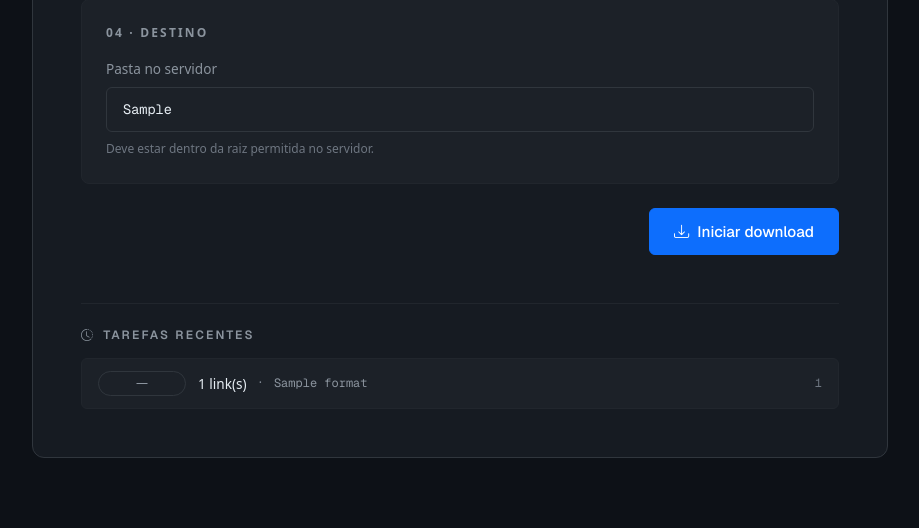
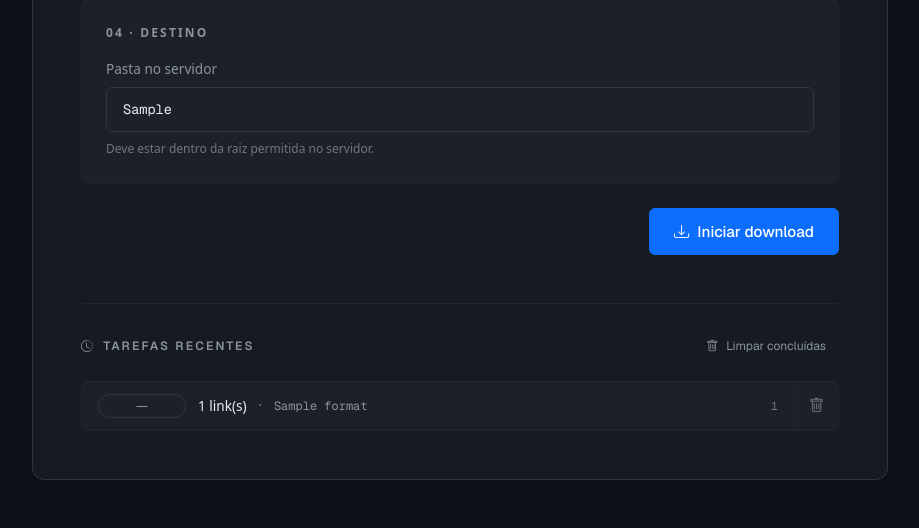
Before and after one commit to guilherme1985/video_downloader, a Flask app: template templates/index.html in a window 1280 px wide. Shown: the part 1048-1576 px from the top of the page, without its empty margins (180-1099 px from the left). Before the commit the page ends 1506 px from the top, so only its background shows below. Run offline with Flask 3, Linux system fonts and the light colour scheme; the template is opened without the code that fills it: most values are stand-ins (such as "Sample title", 1, 10 or a date in 2020); parts of the project's set-up code (start-up, migrations or seed data) failed here and were passed over.

Commit message:
Update v2.1.2 inclusao de limpeza de registros

```diff
--- a/app.py
+++ b/app.py
@@ -462,6 +462,38 @@ def api_cancel(job_id):
     return jsonify({"ok": True})
 
 
+@app.route("/api/jobs/<job_id>", methods=["DELETE"])
+def api_delete_job(job_id):
+    """Apaga um job individual. Recusa se ainda estiver em execução."""
+    with jobs_lock:
+        live = jobs.get(job_id)
+        if live is not None and live.get("running"):
+            return jsonify({
+                "ok": False,
+                "error": "still_running",
+                "message": "Cancele a tarefa antes de remover.",
+            }), 409
+        # Remove da memória se estiver lá
+        jobs.pop(job_id, None)
+
+    deleted = store.delete_job(job_id)
+    if not deleted:
+        return jsonify({"ok": False, "error": "not_found"}), 404
+    return jsonify({"ok": True})
+
+
+@app.route("/api/jobs", methods=["DELETE"])
+def api_delete_finished():
+    """Apaga todas as tarefas que não estão em execução."""
+    with jobs_lock:
+        # Remove da memória os finalizados
+        finished_ids = [jid for jid, j in jobs.items() if not j.get("running")]
+        for jid in finished_ids:
+            jobs.pop(jid, None)
+    n = store.delete_finished()
+    return jsonify({"ok": True, "deleted": n})
+
+
 @app.errorhandler(413)
 def too_large(_e):
     flash(f"Upload excede o limite de {MAX_UPLOAD_MB} MB.", "danger")
--- a/static/theme.css
+++ b/static/theme.css
@@ -1,5 +1,5 @@
-/*============================================================
- Video Downloader — design system (dark-only, Geist)                                    *
+/* ============================================================
+   Video Downloader — design system (dark-only, Geist)
    ============================================================ */
 
 @import url('https://fonts.googleapis.com/css2?family=Geist:wght@300..700&family=Geist+Mono:wght@400..600&display=swap');
@@ -52,7 +52,7 @@
 }
 
 /* ============================================================
- R eset & base                                                                           *
+   Reset & base
    ============================================================ */
 *, *::before, *::after { box-sizing: border-box; }
 
@@ -78,7 +78,7 @@ code, pre, .mono {
 }
 
 /* ============================================================
- L ayout                                                                                 *
+   Layout
    ============================================================ */
 .wrap {
     max-width: 920px;
@@ -112,7 +112,7 @@ code, pre, .mono {
 }
 
 /* ============================================================
- T ypography                                                                             *
+   Typography
    ============================================================ */
 .eyebrow {
     font-size: var(--fs-xs);
@@ -164,7 +164,7 @@ h5.section-title {
 .small { font-size: var(--fs-sm); }
 
 /* ============================================================
- F orms                                                                                  *
+   Forms
    ============================================================ */
 .field { margin-bottom: var(--sp-5); }
 
@@ -321,7 +321,7 @@ input[type="file"]::file-selector-button:hover {
 }
 
 /* ============================================================
- B uttons                                                                                *
+   Buttons
    ============================================================ */
 .btn,
 .btn-primary,
@@ -384,7 +384,7 @@ input[type="file"]::file-selector-button:hover {
 .btn-ghost:hover { background: var(--bg-soft); color: var(--text); }
 
 /* ============================================================
- P anel (card aninhado)                                                                  *
+   Panel (card aninhado)
    ============================================================ */
 .panel {
     background: var(--bg-soft);
@@ -416,7 +416,7 @@ input[type="file"]::file-selector-button:hover {
 }
 
 /* ============================================================
- P rogress                                                                               *
+   Progress
    ============================================================ */
 .progress-line {
     height: 6px;
@@ -478,7 +478,7 @@ input[type="file"]::file-selector-button:hover {
 }
 
 /* ============================================================
- S tatus badge                                                                           *
+   Status badge
    ============================================================ */
 .status-pill {
     display: inline-flex;
@@ -523,7 +523,7 @@ input[type="file"]::file-selector-button:hover {
 }
 
 /* ============================================================
- L og                                                                                    *
+   Log
    ============================================================ */
 .log {
     background: var(--bg-page);
@@ -558,7 +558,7 @@ input[type="file"]::file-selector-button:hover {
 .log::-webkit-scrollbar-thumb:hover { background: var(--faint); }
 
 /* ============================================================
- T ables                                                                                 *
+   Tables
    ============================================================ */
 .results-table-wrap {
     border: 1px solid var(--border-soft);
@@ -611,7 +611,7 @@ input[type="file"]::file-selector-button:hover {
 .cell-status  { width: 2.5rem; text-align: center; }
 
 /* ============================================================
- A lerts                                                                                 *
+   Alerts
    ============================================================ */
 .alert {
     padding: var(--sp-3) var(--sp-4);
@@ -645,7 +645,7 @@ input[type="file"]::file-selector-button:hover {
 }
 
 /* ============================================================
- R ecent jobs (home)                                                                     *
+   Recent jobs (home)
    ============================================================ */
 .recent-jobs {
     margin-top: var(--sp-8);
@@ -660,22 +660,29 @@ input[type="file"]::file-selector-button:hover {
 }
 .recent-item {
     display: flex;
-    align-items: center;
-    gap: var(--sp-3);
-    padding: var(--sp-3) var(--sp-4);
+    align-items: stretch;
     background: var(--bg-soft);
     border: 1px solid var(--border-soft);
     border-radius: var(--r-md);
-    text-decoration: none;
-    color: var(--text);
-    font-size: var(--fs-sm);
+    overflow: hidden;
     transition: border-color 0.15s, background 0.15s;
 }
 .recent-item:hover {
     border-color: var(--border);
     background: var(--bg-softer);
+}
+.recent-item-link {
+    flex: 1;
+    display: flex;
+    align-items: center;
+    gap: var(--sp-3);
+    padding: var(--sp-3) var(--sp-4);
+    text-decoration: none;
     color: var(--text);
+    font-size: var(--fs-sm);
+    min-width: 0;
 }
+.recent-item-link:hover { color: var(--text); }
 .recent-item .pill {
     font-size: var(--fs-xs);
     padding: 2px var(--sp-2);
@@ -700,8 +707,49 @@ input[type="file"]::file-selector-button:hover {
     font-size: var(--fs-xs);
 }
 
+/* Botão de remover individual */
+.btn-icon-danger {
+    display: flex;
+    align-items: center;
+    justify-content: center;
+    width: 44px;
+    background: transparent;
+    border: none;
+    border-left: 1px solid var(--border-soft);
+    color: var(--faint);
+    cursor: pointer;
+    transition: background 0.15s, color 0.15s;
+    flex-shrink: 0;
+    font-size: var(--fs-md);
+}
+.btn-icon-danger:hover {
+    background: rgba(220, 53, 69, 0.1);
+    color: var(--danger);
+}
+
+/* Botão de texto (Limpar concluídas) */
+.btn-link-muted {
+    display: inline-flex;
+    align-items: center;
+    gap: var(--sp-2);
+    background: transparent;
+    border: 1px solid transparent;
+    color: var(--muted);
+    cursor: pointer;
+    padding: var(--sp-2) var(--sp-3);
+    border-radius: var(--r-sm);
+    font-family: var(--font-sans);
+    font-size: var(--fs-xs);
+    transition: background 0.15s, color 0.15s, border-color 0.15s;
+}
+.btn-link-muted:hover {
+    background: rgba(220, 53, 69, 0.08);
+    color: var(--danger);
+    border-color: rgba(220, 53, 69, 0.2);
+}
+
 /* ============================================================
- J ob meta line (status page)                                                            *
+   Job meta line (status page)
    ============================================================ */
 .job-meta {
     display: flex;
@@ -725,7 +773,7 @@ input[type="file"]::file-selector-button:hover {
 }
 
 /* ============================================================
- U tility                                                                                *
+   Utility
    ============================================================ */
 .d-none { display: none !important; }
 .d-flex { display: flex; }
--- a/templates/index.html
+++ b/templates/index.html
@@ -100,12 +100,20 @@
 
     {% if recent_jobs %}
     <div class="recent-jobs">
-        <h5 class="section-title">
+        <div class="d-flex justify-content-between align-items-center mb-3">
+            <h5 class="section-title" style="margin: 0;">
                 <i class="bi bi-clock-history me-2"></i>Tarefas recentes
             </h5>
-        <div class="recent-list">
+            <button type="button" class="btn-link-muted" onclick="clearFinished()"
+                    title="Remover tarefas concluídas e canceladas">
+                <i class="bi bi-trash"></i>
+                <span>Limpar concluídas</span>
+            </button>
+        </div>
+        <div class="recent-list" id="recent-list">
             {% for j in recent_jobs %}
-                <a class="recent-item"
+                <div class="recent-item" data-job-id="{{ j.id }}">
+                    <a class="recent-item-link"
                        href="{{ url_for('status', job_id=j.id) }}">
                         <span class="pill {% if j.running %}running
                                            {% elif j.cancelled %}cancelled
@@ -128,9 +136,65 @@
                         {% endif %}
                         <span class="id">{{ j.id[:8] }}</span>
                     </a>
+                    {% if not j.running %}
+                    <button type="button" class="btn-icon-danger"
+                            onclick="deleteJob('{{ j.id }}')"
+                            title="Remover esta tarefa">
+                        <i class="bi bi-trash"></i>
+                    </button>
+                    {% endif %}
+                </div>
             {% endfor %}
         </div>
     </div>
     {% endif %}
 </div>
 {% endblock %}
+
+{% block scripts %}
+<script>
+async function deleteJob(jobId) {
+    if (!confirm('Remover esta tarefa do histórico?\n\n(Os arquivos baixados não serão apagados.)')) return;
+    try {
+        const r = await fetch(`/api/jobs/${jobId}`, { method: 'DELETE' });
+        const data = await r.json();
+        if (!r.ok) {
+            alert(data.message || 'Não foi possível remover a tarefa.');
+            return;
+        }
+        // Remove o item visualmente sem recarregar
+        const el = document.querySelector(`.recent-item[data-job-id="${jobId}"]`);
+        if (el) {
+            el.style.transition = 'opacity 0.2s';
+            el.style.opacity = '0';
+            setTimeout(() => {
+                el.remove();
+                // Se a lista ficou vazia, esconde a seção inteira
+                const list = document.getElementById('recent-list');
+                if (list && list.children.length === 0) {
+                    document.querySelector('.recent-jobs')?.remove();
+                }
+            }, 200);
+        }
+    } catch (e) {
+        alert('Erro de rede. Tente novamente.');
+    }
+}
+
+async function clearFinished() {
+    if (!confirm('Remover TODAS as tarefas concluídas e canceladas?\n\nTarefas em andamento serão preservadas.')) return;
+    try {
+        const r = await fetch('/api/jobs', { method: 'DELETE' });
+        const data = await r.json();
+        if (!r.ok) {
+            alert('Não foi possível limpar o histórico.');
+            return;
+        }
+        // Recarrega para mostrar só as que estão em execução (se houver)
+        location.reload();
+    } catch (e) {
+        alert('Erro de rede. Tente novamente.');
+    }
+}
+</script>
+{% endblock %}
```
Also changed, not shown: db.py (+16 -0 lines). Lines whose indentation alone changed are shown as unchanged.
